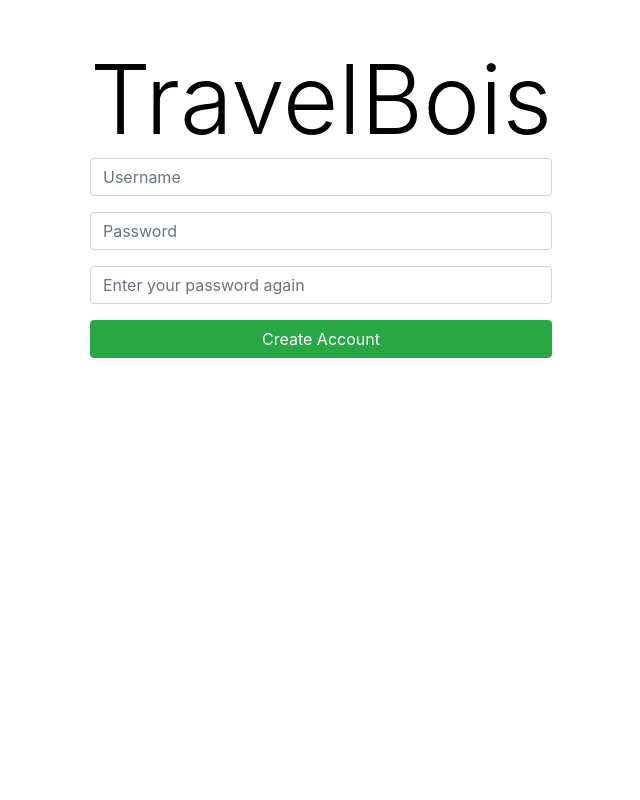
After one commit to JoanChirinos/SadReaccs, a Flask app: page /create_account in a window 1280 px wide. The commit adds this page. Shown: the whole page, without its empty margins (319-959 px from the left). Run offline with Flask 2, Linux system fonts and the light colour scheme; some libraries are stand-ins or nearby versions.

Commit message:
added a lot of stuff

```diff
--- a/app.py
+++ b/app.py
@@ -1,33 +1,146 @@
-from flask import Flask, render_template
+import os
 
-from utils import api, db_mgmt as db
+from flask import Flask, render_template, request, session, url_for, redirect, flash
+
+from utils import api, db as dbm
+
+app = Flask(__name__) #create instance of class Flask
+
+# app.secret_key = os.urandom(32)
 
 app = Flask(__name__)
 
 @app.route('/')
 def index():
-    return '<a href=/apitester > Test API calls </a> '
+    '''
+    Displays landing page
+    If the user is logged in, displays the user-toolbar
+    Otherwise, displays login and create_account buttons
+    '''
+    if 'username' in session:
+        print('LOGGED IN')
+        return render_template('index.html', login_info='SNIPPET_user_info.html', username=session['username'])
+    else:
+        print('NOT LOGGED IN!')
+        return render_template('index.html', login_info='SNIPPET_login_create_bar.html')
 
-@app.route('/apitester')
-def apitester():
-    args = {}
-    # Dog API by Vincent Lin
-    URL = 'https://dog.ceo/api/breeds/image/random'
-    args['dogs'] = ('Doggos', api.access_info(URL)['message'])
+@app.route('/logout')
+def logout():
+    '''
+    Logs user out, then redirects to landing page
+    '''
+    if 'username' in session:
+        print('LOGGING OUT')
+        session.pop('username')
+    return redirect(url_for('index'))
 
-    # Bored API by Imad Belkbir
-    URL = 'https://www.boredapi.com/api/activity'
-    args['bored'] = ('Bored', api.access_info(URL)['activity'])
+@app.route('/account-redirect')
+def account_redirect():
+    '''
+    Redirection on login/create buttons
+    If login button pressed, redirect to login page
+    If create_account button pressed, redirect to create_account page
+    Otherwise, flash user then redirect to landing
+    '''
+    action = request.args['action']
+    if action == 'login':
+        return redirect(url_for('login'))
+    elif action == 'create':
+        return redirect(url_for('create'))
+    else:
+        flash('Invalid action!')
+        return redirect(url_for('index'))
 
+@app.route('/login')
+def login():
+    '''
+    Login route
+    If user is logged in, redirects them to root
+    Otherwise, renders login template
+    '''
+    if 'username' in session:
+        return redirect(url_for('index'))
+    return render_template('login.html')
 
-    # NY Times API by Puneet Johal
-    URL_STUB = 'http://api.nytimes.com/svc/topstories/v2/home.json?api-key='
-    API_KEY = 'a0232fcf73d345d5901d4f850939650b'
-    args['nytimes'] = ('New York Times Top Stories', api.access_info(URL_STUB, API_KEY)['results'][0])
+@app.route('/auth', methods=["POST"])
+def auth():
+    '''
+    Authenticates user
+    If username password are correct, store username in session and redirect to landing
+    Else, flash user and redirect back to login page
+    '''
+    username = request.form['username']
+    password = request.form['password']
 
+    # authenticate with DB
 
-    return render_template('apitester.html', **args)
+    # For right now, assume username, password pair is 'u', 'p'
+    if username == 'u' and password == 'p':
+        session['username'] = username
+        return redirect(url_for('index'))
+
+    else:
+        flash('Incorrect username or password!')
+        return redirect(url_for('login'))
+
+@app.route('/create_account')
+def create():
+    '''
+    If user is logged in, redirects to landing
+    Otherwise, renders create_account template
+    '''
+    if 'username' in session:
+        return redirect(url_for('index'))
+    return render_template('create_account.html')
+
+@app.route('/create_account_action', methods=["POST"])
+def create_action():
+    '''
+    Attemps to create an account using given username and Password
+    Fails if
+        Either field contains a space
+        The username already exists
+        The passwords don't match
+    On failure, flashes user and redirects to create_account
+    On success
+        Stores credentials in DB
+        flashes user
+        Redirects user to landing
+    '''
+
+    username = request.form['username']
+    password = request.form['password']
+    password_check = request.form['password_check']
+
+    print("USERNAME: {}\nPASSWORD: {}\nPASSWORD2: {}".format(username, password, password_check))
+
+    if ' ' in username or username.strip() == '':
+        flash('Username invalid!')
+        return redirect(url_for('create'))
+
+    if ' ' in password or password.strip() == '':
+        flash('Password invalid')
+        return redirect(url_for('create'))
+
+    if password != password_check:
+        flash('Passwords don\'t match!')
+        return redirect(url_for('create'))
+
+    # if username already exists
+        # flash, redirect
+
+    # store username, password in DB
+
+    print('CREATE ACCOUNT SUCCESS')
+
+    flash('You can now log in!')
+    return redirect(url_for('index'))
+
+@app.route('/search', methods=["GET"])
+def search():
+    return 'Working on it'
 
 if __name__ == '__main__':
+    app.secret_key = os.urandom(32)
     app.debug=True
     app.run()
--- /dev/null
+++ b/static/search.css
@@ -0,0 +1,15 @@
+.has-search-icon .form-control {
+    padding-left: 2.375rem;
+}
+
+.has-search-icon .search-icon {
+    position: absolute;
+    z-index: 2;
+    display: block;
+    width: 2.375rem;
+    height: 2.375rem;
+    line-height: 2.375rem;
+    text-align: center;
+    pointer-events: none;
+    color: #AAA;
+}
--- /dev/null
+++ b/static/style.css
@@ -0,0 +1,9 @@
+.link-h {
+    color: black;
+    text-decoration: none;
+}
+
+.link-h:hover {
+    color: black;
+    text-decoration: none;
+}
--- a/templates/base.html
+++ b/templates/base.html
@@ -9,21 +9,27 @@
     <!-- Bootstrap CSS -->
     <link rel="stylesheet" href="https://stackpath.bootstrapcdn.com/bootstrap/4.1.3/css/bootstrap.min.css" integrity="sha384-MCw98/SFnGE8fJT3GXwEOngsV7Zt27NXFoaoApmYm81iuXoPkFOJwJ8ERdknLPMO" crossorigin="anonymous">
 
-    <title>{{ title }} -|- WeatherBois</title>
+    <link rel="stylesheet" href="https://use.fontawesome.com/releases/v5.5.0/css/all.css" integrity="sha384-B4dIYHKNBt8Bc12p+WXckhzcICo0wtJAoU8YZTY5qE0Id1GSseTk6S+L3BlXeVIU" crossorigin="anonymous">
+
+    <link rel="stylesheet" type="text/css" href="{{ url_for('static', filename='search.css') }}">
+    <link rel="stylesheet" type="text/css" href="{{ url_for('static', filename='style.css') }}">
+
+    <title>{% block title %}{% endblock %} -|- TravelBois</title>
 </head>
 
 <body>
-    {{ header }}
 
-    {{ content }}
-
-    {{ footer }}
+    {% block content %}
+    {% endblock %}
 
     <!-- Optional JavaScript -->
     <!-- jQuery first, then Popper.js, then Bootstrap JS -->
     <script src="https://code.jquery.com/jquery-3.3.1.slim.min.js" integrity="sha384-q8i/X+965DzO0rT7abK41JStQIAqVgRVzpbzo5smXKp4YfRvH+8abtTE1Pi6jizo" crossorigin="anonymous"></script>
     <script src="https://cdnjs.cloudflare.com/ajax/libs/popper.js/1.14.3/umd/popper.min.js" integrity="sha384-ZMP7rVo3mIykV+2+9J3UJ46jBk0WLaUAdn689aCwoqbBJiSnjAK/l8WvCWPIPm49" crossorigin="anonymous"></script>
     <script src="https://stackpath.bootstrapcdn.com/bootstrap/4.1.3/js/bootstrap.min.js" integrity="sha384-ChfqqxuZUCnJSK3+MXmPNIyE6ZbWh2IMqE241rYiqJxyMiZ6OW/JmZQ5stwEULTy" crossorigin="anonymous"></script>
+    <script>
+        $('.alert').alert();
+    </script>
 </body>
 
 </html>
--- /dev/null
+++ b/templates/create_account.html
@@ -0,0 +1,32 @@
+{% extends "base.html" %}
+
+{% block title %}Create Account{% endblock %}
+
+{% block content %}
+<div class="container" style="height: 100vh;">
+    <div class="row h-100 justify-content-center align-items-center">
+        <div>
+            <a class="display-1 link-h" href="/">TravelBois</a>
+            {% set msgs = get_flashed_messages() %}
+            {% for msg in msgs %}
+            <div class="alert alert-danger">
+                {{ msg }}
+            </div>
+            {% endfor %}
+            <form action="/create_account_action" method="POST">
+                <div class="form-group">
+                    <input type="text" id="username" name="username" placeholder="Username" class="form-control">
+                </div>
+                <div class="form-group">
+                    <input type="password" id="password" name="password" placeholder="Password" class="form-control">
+                </div>
+                <div class="form-group">
+                    <input type="password" id="password_check" name="password_check" placeholder="Enter your password again" class="form-control">
+                </div>
+                <button type="submit" class="btn btn-success btn-block">Create Account</button>
+            </form>
+            <div style="height: 50vh;"></div>
+        </div>
+    </div>
+</div>
+{% endblock %}
```
Also changed, not shown: templates/SNIPPET_login_create_bar.html (added, +20 -0 lines), templates/SNIPPET_user_info.html (added, +11 -0 lines), templates/index.html (added, +23 -0 lines), templates/login.html (added, +29 -0 lines).
